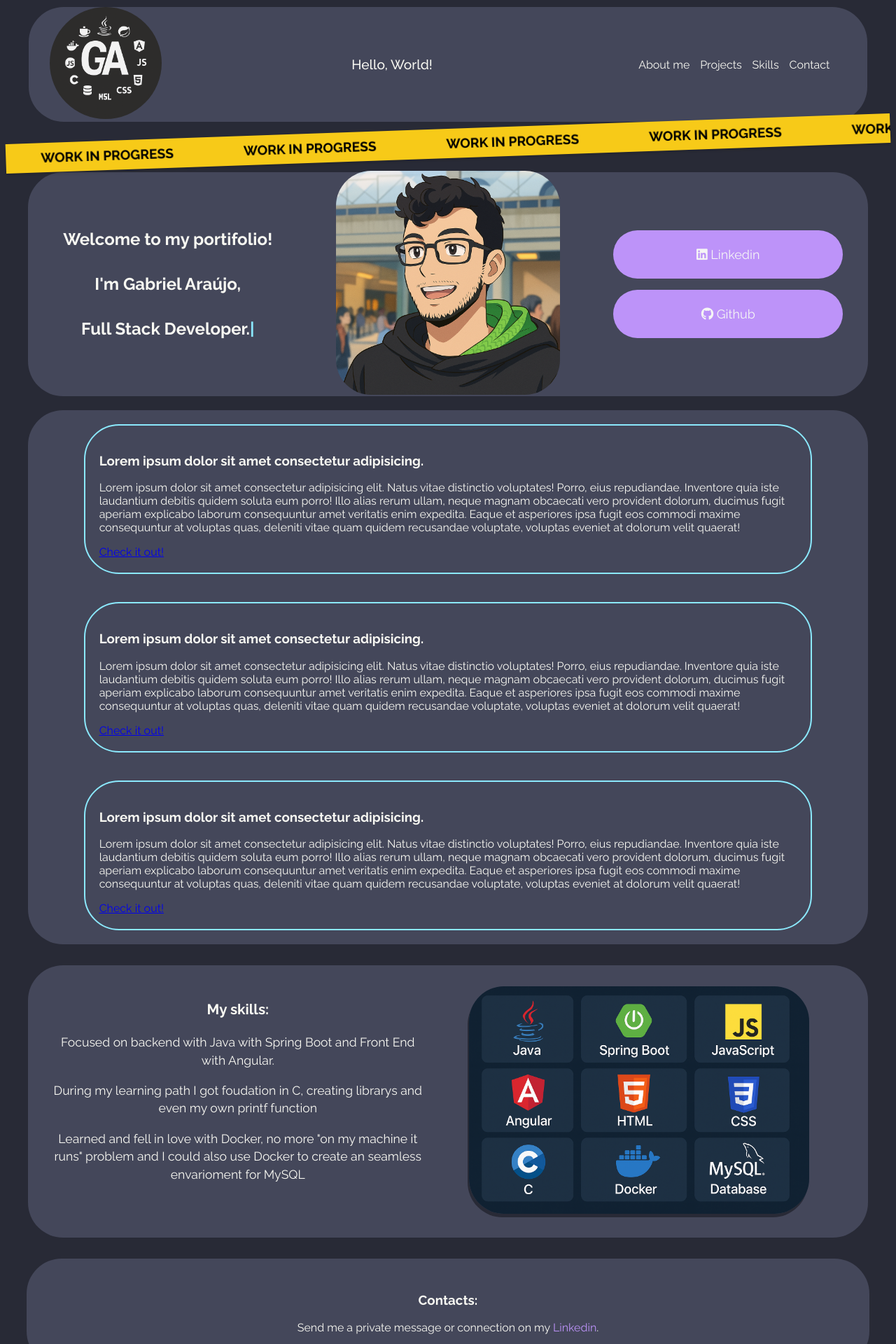
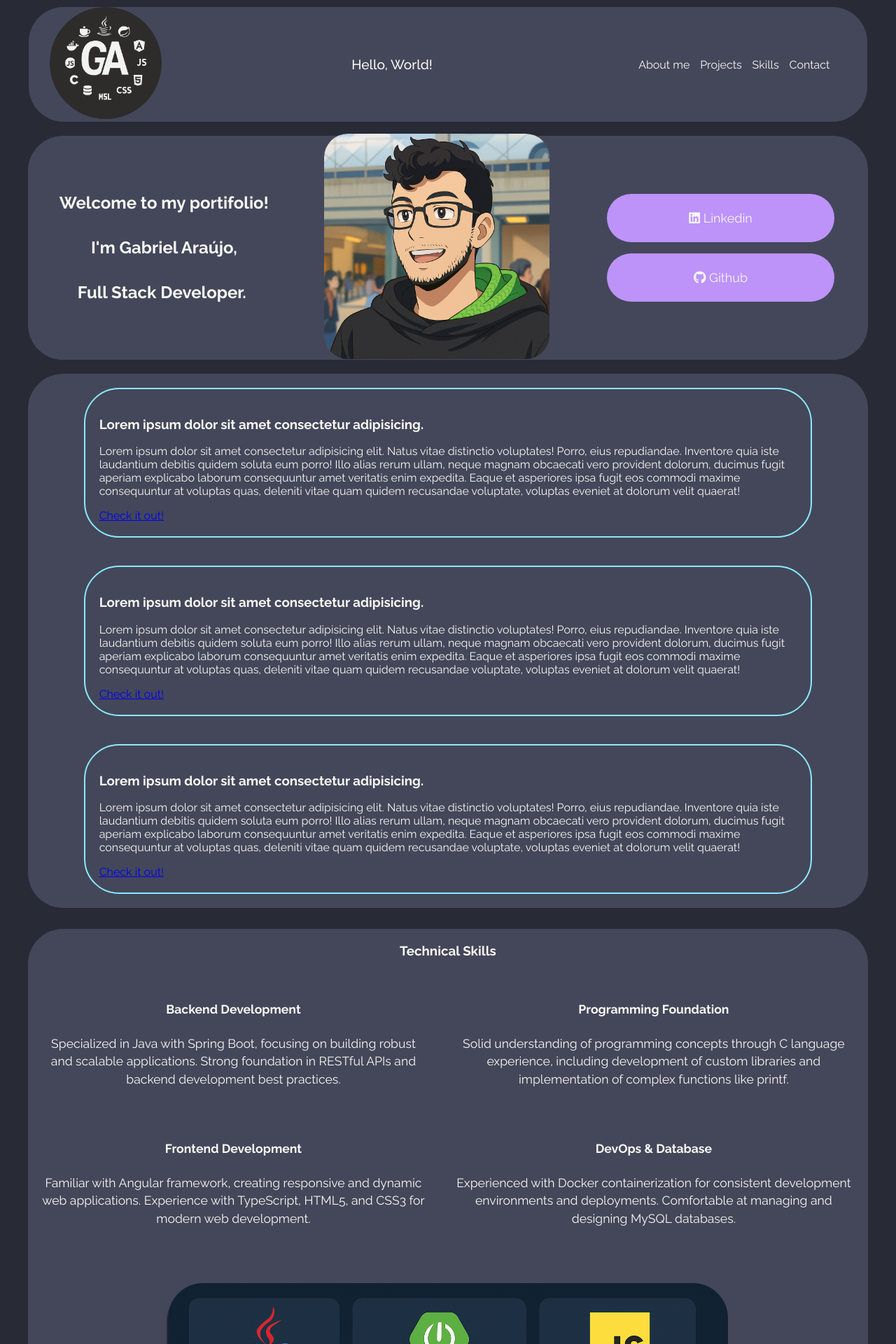
Before and after one commit to pro-gabrielteixeira/portifolio, an Angular app: page / in a window 1280 px wide. Shown: the top 1920 px of the page at 70% size. Built offline with nearby package versions, Linux system fonts and the light colour scheme.

Commit message:
update skills and fix bugs

```diff
--- a/src/app/app.component.html
+++ b/src/app/app.component.html
@@ -1,13 +1,13 @@
 <app-navbar></app-navbar>
 
-<div class="work-in-progress">
+<!-- <div class="work-in-progress">
 	<p>work in progress</p>
 	<p>work in progress</p>
 	<p>work in progress</p>
 	<p>work in progress</p>
 	<p>work in progress</p>
 	<p>work in progress</p>
-</div>
+</div> -->
 
 <app-about-me></app-about-me>
 
--- a/src/app/components/about-me/about-me.component.scss
+++ b/src/app/components/about-me/about-me.component.scss
@@ -10,12 +10,13 @@
 }
 
 .about-me-description {
-	margin: 30px auto;
+	margin: 10px auto;
     display: flex;
     justify-content: center;
     align-items: center;
     text-align: center;
     width: 30%;
+	padding: 1rem;
 }
 
 .about-me-description-text {
@@ -37,24 +38,27 @@
 }
 
 .about-me-picture {
-	margin: 30px auto;
+	margin: 0 auto;
     width: 30%;
-    align-items: center;
+	padding: 1rem;
     text-align: center;
+	align-content: center;
 }
 
 .img-profile {
-    width: 20rem;
+    // width: 20rem;
     border-radius: 50px;
-	width: 100%;
-	max-height: 20rem;
-	max-width: 20rem;
+	padding: 1rem;
+	width: 90%;
+	max-height: 30rem;
+	max-width: 30rem;
 }
 
 .personal-links {
 	margin: 30px auto;
     text-align: center;
     width: 30%;
+	padding: 2rem;
 }
 
 .personal-links a {
@@ -84,7 +88,7 @@
         justify-content: space-around;
         align-items: center;
         width: 90%;
-        height: 60rem;
+        height: 70rem;
     }
 
     .about-me-description {
@@ -98,5 +102,4 @@
     .personal-links {
         width: 90%;
     }
-
 }
--- a/src/app/components/navbar/navbar.component.scss
+++ b/src/app/components/navbar/navbar.component.scss
@@ -12,7 +12,6 @@
     margin: 10px auto;
     padding: 0 30px;
     width: 90%;
-    flex-wrap: wrap;
 }
 
 .scroll-to-top {
@@ -51,7 +50,6 @@
         flex-direction: column;
         justify-content: space-around;
         padding: 5px;
-        width: 95%;
         top: 0;
         margin: 5px auto;
     }
--- a/src/app/components/navbar/navbar.component.ts
+++ b/src/app/components/navbar/navbar.component.ts
@@ -11,6 +11,7 @@ import { CommonModule } from '@angular/common';
 export class NavbarComponent {
 
   showScrollToTop = false;
+  isShrink = false;
   constructor(private renderer: Renderer2) {}
 
   public sectionClick(navSection: string) {
@@ -18,7 +19,7 @@ export class NavbarComponent {
     const element = document.getElementById(navSection);
 
     if (element && element != document.getElementById('navbar')) {
-      if (window.scrollY <= 5) {
+      if (this.isShrink) {
         scrollTo({top: 70, behavior: 'smooth'})
       }
       setTimeout(() => {
@@ -38,12 +39,14 @@ export class NavbarComponent {
 
       this.showScrollToTop = (isMobile && window.scrollY > 200);
 
-      if (window.scrollY > 10) {
+      if (window.scrollY > 40) {
           this.renderer.setStyle(document.getElementById('logo'), 'width', '5rem');
           navbar.classList.add('shrink');
-      } else if (window.scrollY <= 2) {
-          this.renderer.setStyle(document.getElementById('logo'), 'width', '10rem');
-          navbar.classList.remove('shrink');
+		  this.isShrink = false;
+		} else if (window.scrollY < 3) {
+			this.renderer.setStyle(document.getElementById('logo'), 'width', '10rem');
+			navbar.classList.remove('shrink');
+			this.isShrink = true;
     }
 
   }
--- a/src/app/components/skills/skills.component.html
+++ b/src/app/components/skills/skills.component.html
@@ -1,13 +1,39 @@
 <div class="skills-main" id="skills">
-    <div class="skills-description">
-        <h3>My skills:</h3>
-        <p>Focused on backend with Java with Spring Boot and Front End with Angular.</p>
-        <p>During my learning path I got foudation in C, creating librarys and even my own printf function</p>
-        <p>Learned and fell in love with Docker, no more "on my machine it runs" problem and I could also use Docker to create an seamless
-            envarioment for MySQL
-        </p>
-    </div>
-    <div class="skills-img-div">
-        <img class="skills-img" src="assets/java-spring-boot-JavaScript-Angular-HTML-CSS-C-Lang-Docker-SQL.png" alt="java-spring-boot-JavaScript-Angular-HTML-CSS-C-Lang-Docker-SQL">
-    </div>
+	<h3>Technical Skills</h3>
+
+	<div class="skills-description">
+		<div class="skill-section">
+			<div class="skill-paragraph">
+				<h4>Backend Development</h4>
+				<p>Specialized in Java with Spring Boot, focusing on building robust and scalable applications. Strong
+					foundation in RESTful APIs and backend development best practices.</p>
+			</div>
+
+			<div class="skill-paragraph">
+				<h4>Frontend Development</h4>
+				<p>Familiar with Angular framework, creating responsive and dynamic web applications. Experience with
+					TypeScript, HTML5, and CSS3 for modern web development.</p>
+			</div>
+
+		</div>
+
+		<div class="skill-section">
+			<div class="skill-paragraph">
+				<h4>Programming Foundation</h4>
+				<p>Solid understanding of programming concepts through C language experience, including development of
+					custom libraries and implementation of complex functions like printf.</p>
+			</div>
+
+			<div class="skill-paragraph">
+				<h4>DevOps & Database</h4>
+				<p>Experienced with Docker containerization for consistent development environments and deployments.
+					Comfortable at managing and designing MySQL databases.</p>
+			</div>
+		</div>
+
+	</div>
+	<div class="skills-img-div">
+		<img class="skills-img" src="assets/java-spring-boot-JavaScript-Angular-HTML-CSS-C-Lang-Docker-SQL.png"
+			alt="java-spring-boot-JavaScript-Angular-HTML-CSS-C-Lang-Docker-SQL">
+	</div>
 </div>
--- a/src/app/components/skills/skills.component.scss
+++ b/src/app/components/skills/skills.component.scss
@@ -1,19 +1,29 @@
 
 .skills-main {
     margin: 30px auto;
-    display: flex;
 	width: 95%;
-    justify-content: space-around;
     background-color: var(--current-line);
     border-radius: 50px;
 }
 
+.skills-main h3 {
+	display: block;
+	text-align: center;
+	padding: 20px;
+	margin: 0;
+}
+
+.skill-paragraph {
+	padding: 1rem;
+}
+
 .skills-description {
 	color: var(--foreground);
-	display: block;
+	display: flex;
+	justify-content: space-around;
     text-align: center;
-    margin: 30px auto;
-    width: 45%;
+    margin: 0 auto;
+    width: 100%;
 	line-height: 1.6rem;
 	font-size: 1.1rem;
 }
@@ -21,13 +31,16 @@
 .skills-img-div {
 	display: block;
 	margin: 30px auto;
-	width: 45%;
+	width: 75%;
 	align-content: center;
+	max-height: 50rem;
+	max-width: 50rem;
+	padding: 1rem;
 }
 
 .skills-img {
 	border-radius: 50px;
-	width: 90%;
+	width: 100%;
 	box-shadow: -2px 5px var(--background);
 }
 
@@ -35,20 +48,12 @@
 	.skills-main {
         margin: 20px auto;
         flex-direction: column;
-        justify-content: space-around;
         align-items: center;
         width: 90%;
     }
 
 	.skills-description {
 		width: 90%;
-	}
-
-	.skills-img-div {
-		width: 95%;
-	}
-
-	.skills-img {
-		width: 100%;
+		flex-direction: column;
 	}
 }
```
